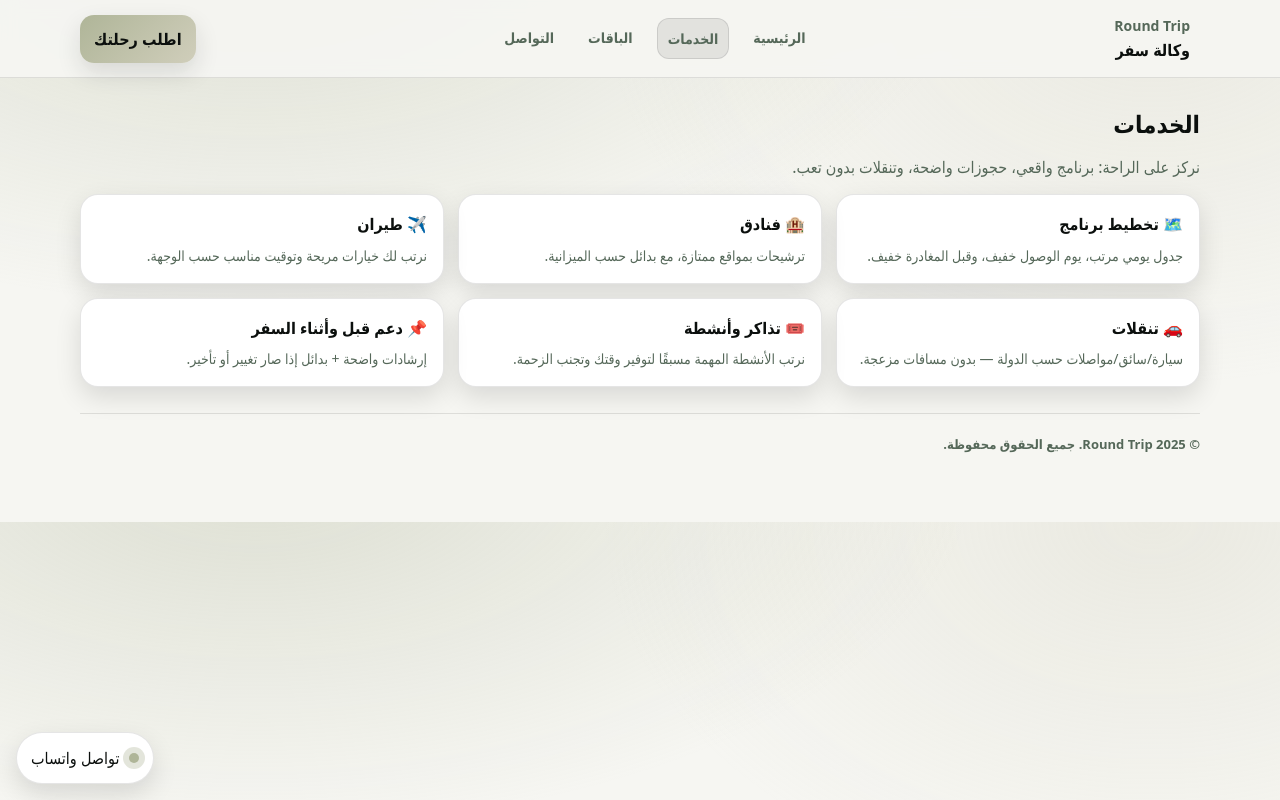
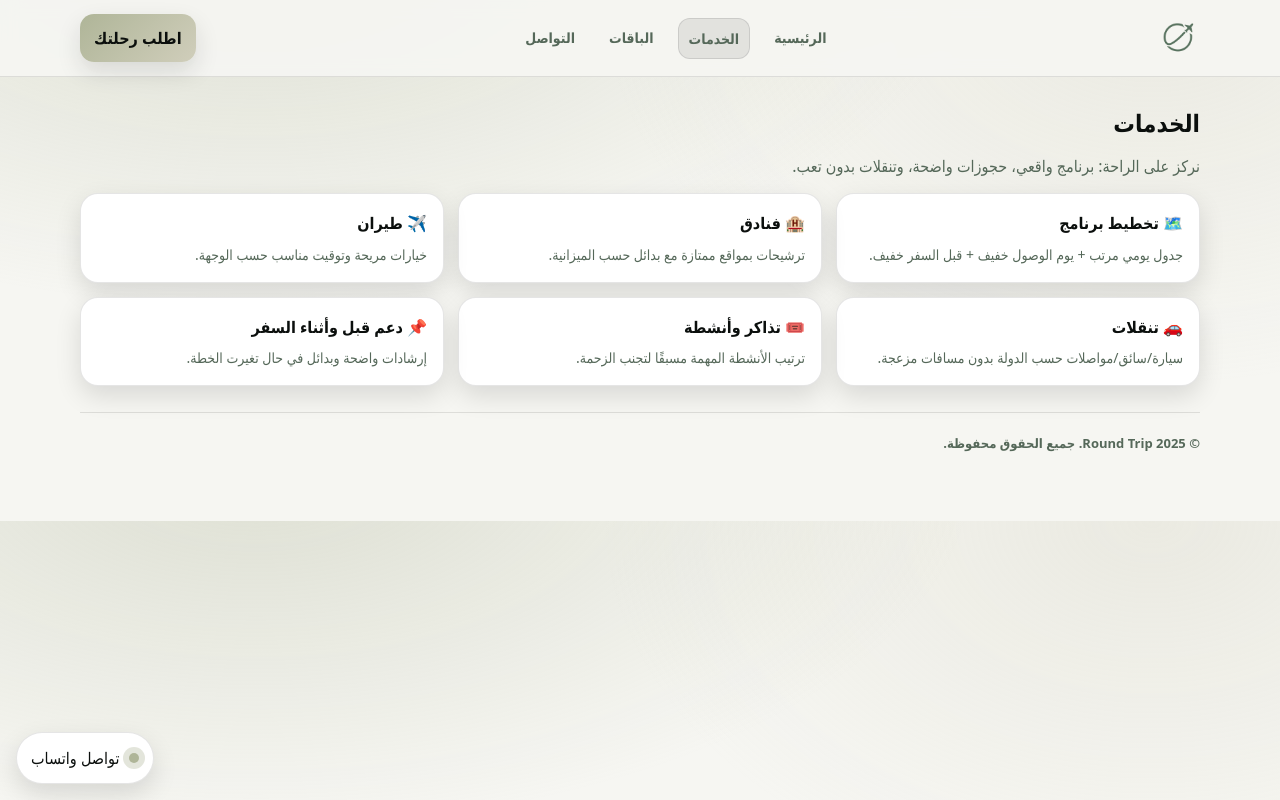
Before and after one commit to abdulrahmanazq8/roundtrip, a plain HTML site: page services.html in a window 1280 px wide. Drawn offline with Linux system fonts and the light colour scheme.

Commit message:
Refine service descriptions and update links
Updated service descriptions for clarity and conciseness.

```diff
--- a/services.html
+++ b/services.html
@@ -4,19 +4,15 @@
   <meta charset="utf-8">
   <meta name="viewport" content="width=device-width, initial-scale=1">
   <title>Round Trip | الخدمات</title>
-  <meta name="description" content="خدمات Round Trip: تخطيط برامج، حجوزات فنادق وطيران، وتنقلات داخلية مناسبة للعائلة.">
-  <link rel="stylesheet" href="style.css">
+  <meta name="description" content="خدمات Round Trip: تخطيط برامج، حجوزات فنادق وطيران، وتنقلات.">
+  <link rel="stylesheet" href="style.css?v=3">
 </head>
 <body>
 
 <header class="nav">
   <div class="container nav-inner">
     <div class="logo">
-      <div class="mark"></div>
-      <div>
-        <div style="font-size:14px;color:var(--muted);font-weight:800;">Round Trip</div>
-        <div style="font-size:16px;font-weight:900;">وكالة سفر</div>
-      </div>
+      <img src="logo.png" alt="Round Trip" class="logo-img">
     </div>
 
     <nav class="nav-links">
@@ -38,32 +34,32 @@
     <div class="grid3">
       <div class="card service">
         <h3>🗺️ تخطيط برنامج</h3>
-        <p>جدول يومي مرتب، يوم الوصول خفيف، وقبل المغادرة خفيف.</p>
+        <p>جدول يومي مرتب + يوم الوصول خفيف + قبل السفر خفيف.</p>
       </div>
 
       <div class="card service">
         <h3>🏨 فنادق</h3>
-        <p>ترشيحات بمواقع ممتازة، مع بدائل حسب الميزانية.</p>
+        <p>ترشيحات بمواقع ممتازة مع بدائل حسب الميزانية.</p>
       </div>
 
       <div class="card service">
         <h3>✈️ طيران</h3>
-        <p>نرتب لك خيارات مريحة وتوقيت مناسب حسب الوجهة.</p>
+        <p>خيارات مريحة وتوقيت مناسب حسب الوجهة.</p>
       </div>
 
       <div class="card service">
         <h3>🚗 تنقلات</h3>
-        <p>سيارة/سائق/مواصلات حسب الدولة — بدون مسافات مزعجة.</p>
+        <p>سيارة/سائق/مواصلات حسب الدولة بدون مسافات مزعجة.</p>
       </div>
 
       <div class="card service">
         <h3>🎟️ تذاكر وأنشطة</h3>
-        <p>نرتب الأنشطة المهمة مسبقًا لتوفير وقتك وتجنب الزحمة.</p>
+        <p>ترتيب الأنشطة المهمة مسبقًا لتجنب الزحمة.</p>
       </div>
 
       <div class="card service">
         <h3>📌 دعم قبل وأثناء السفر</h3>
-        <p>إرشادات واضحة + بدائل إذا صار تغيير أو تأخير.</p>
+        <p>إرشادات واضحة وبدائل في حال تغيرت الخطة.</p>
       </div>
     </div>
 
@@ -78,6 +74,6 @@
   <span>تواصل واتساب</span>
 </a>
 
-<script src="script.js"></script>
+<script src="script.js?v=3"></script>
 </body>
 </html>
```
